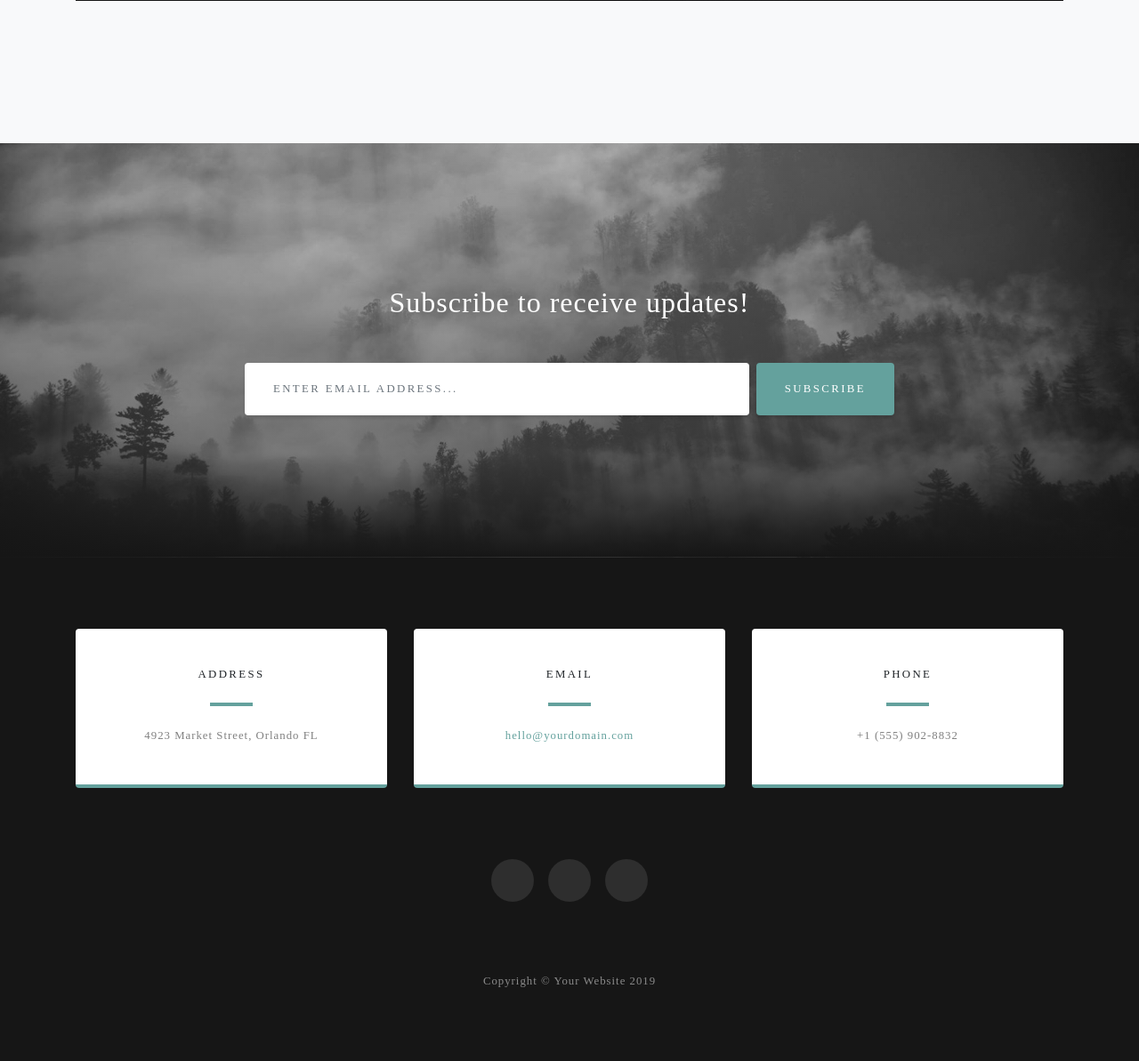
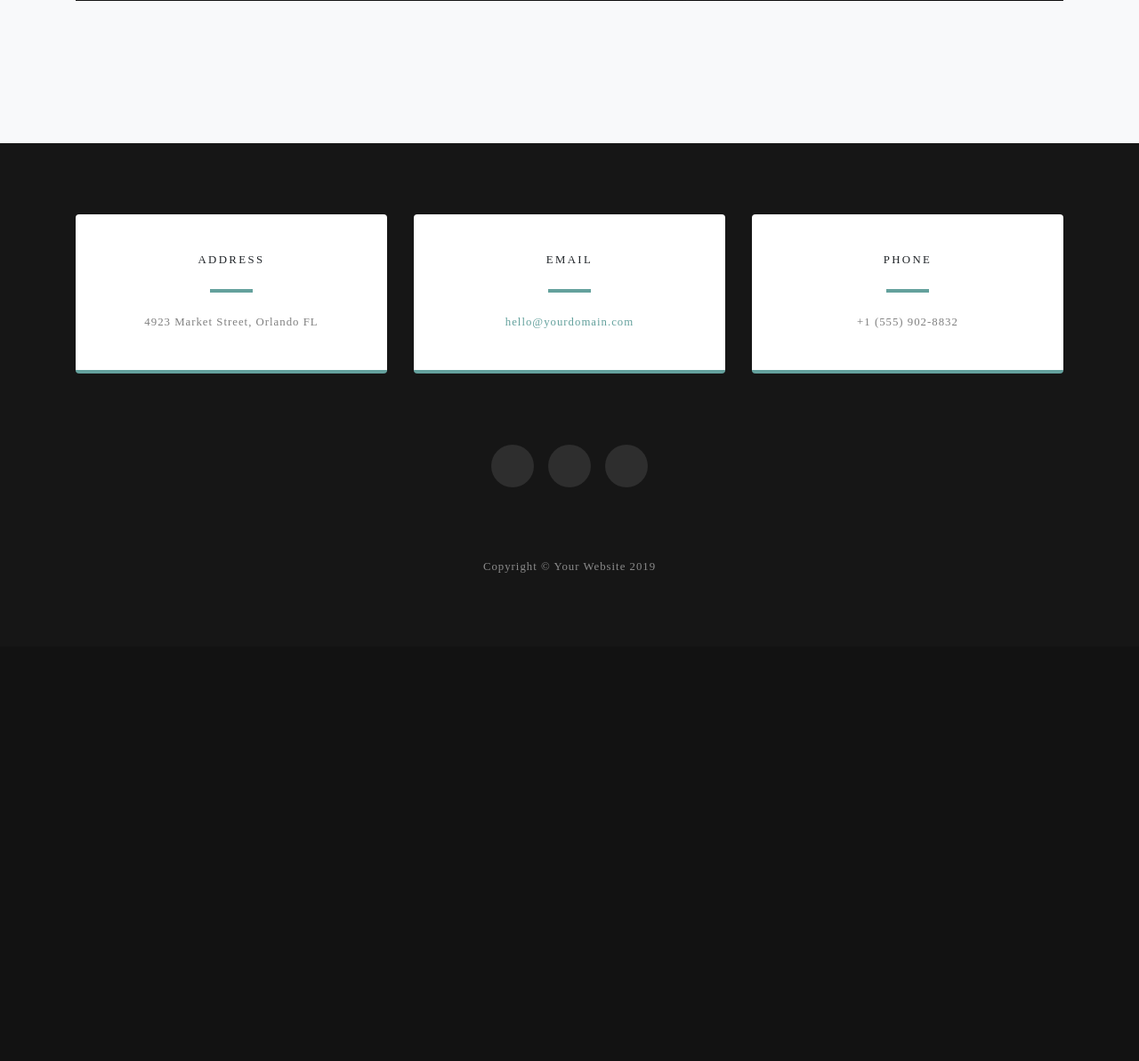
Before and after one commit to ramosmatheus/Phyton, a Django app: page / in a window 1280 px wide. Shown: the part 2950-4143 px from the top of the page at 89% size. After the commit the page ends 3594 px from the top, so only its background shows below. Run offline with Django 3.2, Linux system fonts and the light colour scheme; some libraries are stand-ins or nearby versions.

Commit message:
Fiz nada

```diff
--- a/Adotar/animais/templates/inicio.html
+++ b/Adotar/animais/templates/inicio.html
@@ -1,9 +1,10 @@
 {% extends 'modelo.html' %}
 
 {% block conteudo %}
+{{ block.super }}
   <div class="container">
     <div class="row">
-      <div class="col-sm pt-5">
+      <div class="col-lg-12 text-center my-5 p-5 border border-primary">
         <h3>Mah oe :D</h3>
 
 
--- a/Adotar/animais/templates/modelo.html
+++ b/Adotar/animais/templates/modelo.html
@@ -137,25 +137,6 @@
   </section>
   {% endblock %}
 
-  <!-- Signup Section -->
-  <section id="signup" class="signup-section">
-    <div class="container">
-      <div class="row">
-        <div class="col-md-10 col-lg-8 mx-auto text-center">
-
-          <i class="far fa-paper-plane fa-2x mb-2 text-white"></i>
-          <h2 class="text-white mb-5">Subscribe to receive updates!</h2>
-
-          <form class="form-inline d-flex">
-            <input type="email" class="form-control flex-fill mr-0 mr-sm-2 mb-3 mb-sm-0" id="inputEmail" placeholder="Enter email address...">
-            <button type="submit" class="btn btn-primary mx-auto">Subscribe</button>
-          </form>
-
-        </div>
-      </div>
-    </div>
-  </section>
-
   {% block rodapé %}
   <!-- Contact Section -->
   <section class="contact-section bg-black">
--- a/Adotar/animais/urls.py
+++ b/Adotar/animais/urls.py
@@ -7,4 +7,5 @@ from .views import *
 urlpatterns = [
     #path('caminho/da/url', ClasseLáDoView.as_view(), name="nomeDessaURL")
     path('', PaginaInicialView.as_view(), name="inicio"),
+    path('/inicio', PaginaInicialView.as_view(), name="inicio"),
 ]
--- a/Adotar/animais/views.py
+++ b/Adotar/animais/views.py
@@ -6,7 +6,7 @@ from django.views.generic import TemplateView
 
 class PaginaInicialView(TemplateView):
     #Nome do arquivo que vai ser utilizado para renderisar esta página/método/classe
-    template_name = "inicio.html"
+    template_name = "modelo.html"
 
 class SobreInicialView(TemplateView):
     #Nome do arquivo que vai ser utilizado para renderisar esta página/método/classe
```
